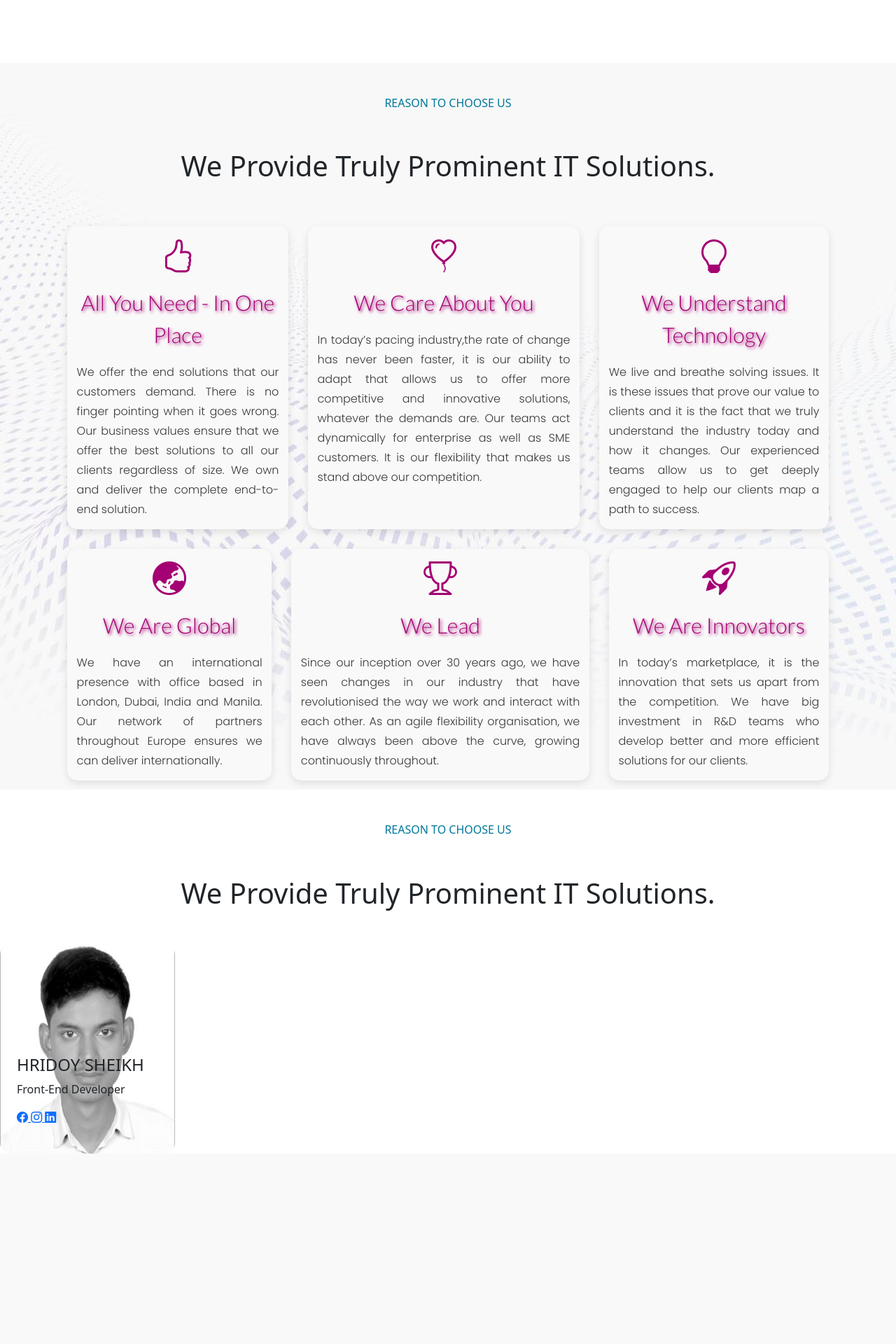
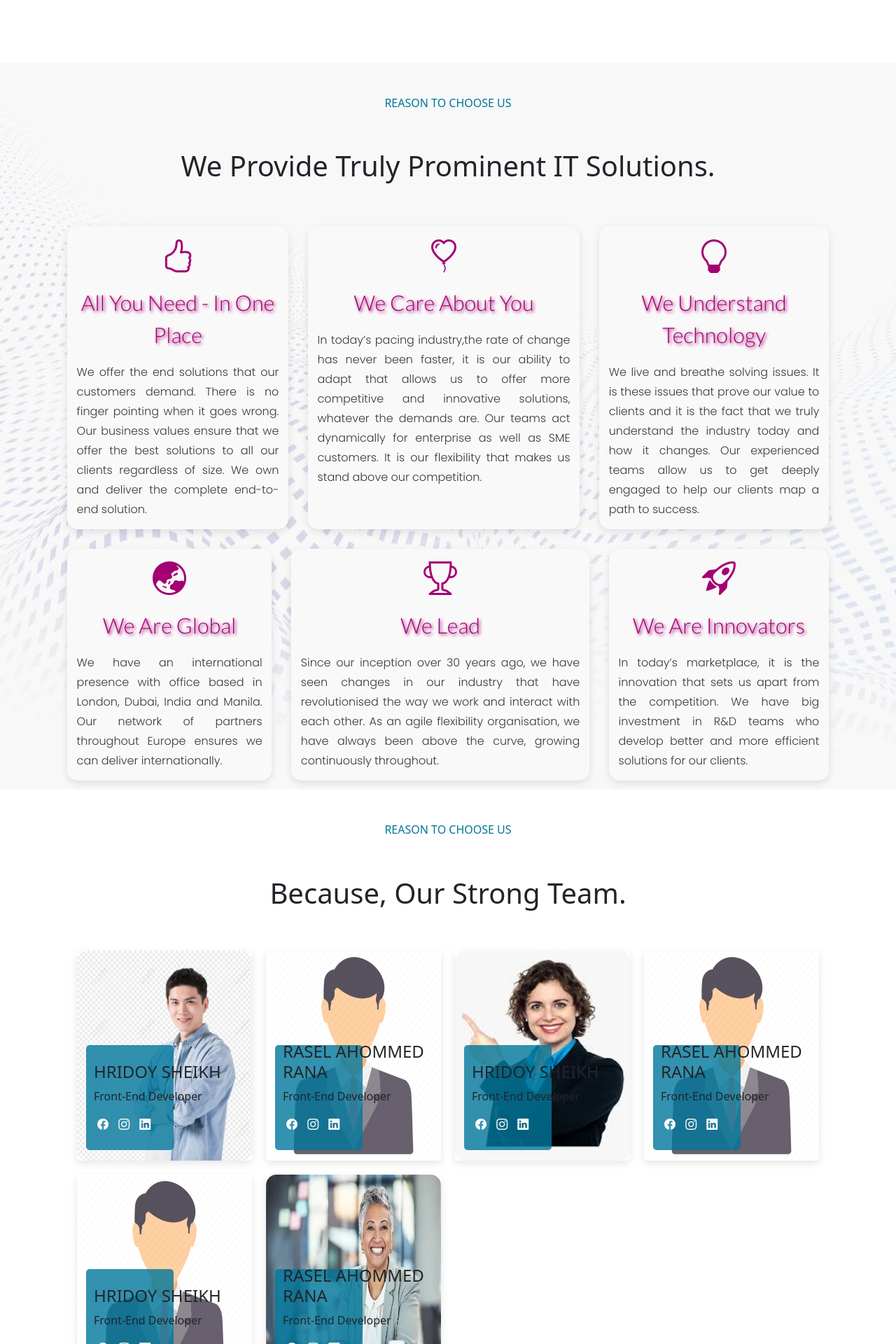
Before and after one commit to hridoysheikh15/unicorn, a PHP site: page /asset/page/aboutUs.html in a window 1280 px wide. Shown: the part 2200-4120 px from the top of the page at 70% size. Before the commit the page ends 3848 px from the top, so only its background shows below. Run offline with PHP 8.4, Linux system fonts and the light colour scheme; some web fonts are replaced.

Commit message:
about us page complete

```diff
--- a/asset/css/about.css
+++ b/asset/css/about.css
@@ -138,18 +138,51 @@
     background-color: var(--color-);
 }
 
+.all-employee {
+    display: flex;
+    justify-content: center;
+}
+
 .emp-card-detail {
     height: 300px;
     width: 250px;
-    border-radius: 15px;
+    border-radius: 5px;
     position: relative;
+    margin: 10px;
+    box-shadow: rgba(0, 0, 0, 0.1) 0px 4px 12px;
 }
+
+.img-box {
+    position: absolute;
+    height: 50%;
+    width: 50%;
+    background-color: var(--color-hover);
+    z-index: 1;
+    bottom: 5%;
+    left: 5%;
+    opacity: 0.8;
+    border-radius: 5px;
+    transition: 0.5s all ease-out;
+}
+
+.emp-card-detail:hover .img-box{
+    height: 100%;
+    width: 100%;
+    left: 0;
+    bottom: 0;
+    opacity: 0.5;
+    transition: 0.5s all ease-in;
+}
+
+/* .emp-card-detail:hover .emp-card-detail img {
+    filter: grayscale(0);
+} */
 
 .emp-card-detail img {
     height: 100%;
     width: 100%;
     border-radius: 15px;
-    filter:grayscale(1);
+    /* filter: grayscale(1); */
 }
 
 .emp-card-details {
@@ -158,10 +191,34 @@
     position: absolute;
     display: flex;
     align-items: baseline;
+    z-index: 2;
+}
+
+.emp-card, .emp-card-item {
+    display: var(--flex);
+}
+
+.emp-team {
+    padding-inline: var(--padding);
+}
+
+.emp-social-icon {
+    font-size: var(--font-sm);
+}
+
+.emp-social-icon a{
+    color: var(--color-light);
+    transition: 0.5s all ease;
+    text-decoration: none;
+    margin-inline: 5px;
 }
 
 @media (max-width: 980px) {
     .identity-img {
         display: none;
     }
+
+    .emp-card-item {
+        display: block;
+    }
 }
--- a/asset/page/aboutUs.html
+++ b/asset/page/aboutUs.html
@@ -261,13 +261,14 @@
     <!-- our employee details -->
 
     <div class="our-employee">
-        <div class="employee">
+        <div class="
+        color: var(--color-light);">
             <div class="choosing-about-content-heading">
                 <h6 class="text-uppercase py-5">
                     REASON TO CHOOSE US
                 </h6>
                 <h1 class="text-capitalize mb-5">
-                    We provide truly prominent IT solutions.
+                    because, our strong team.
                 </h1>
             </div>
             <div class="all-employee">
@@ -275,7 +276,8 @@
                     <div class="emp-card">
                         <div class="emp-card-item">
                             <div class="emp-card-detail">
-                                <img src="../image/emp-1.jpg" alt="emp">
+                                <img src="../image/emp-2.png" alt="emp">
+                                <div class="img-box"></div>
                                 <div class="emp-card-details">
                                     <div class="emp-card-content p-lg-4">
                                         <h4 class="text-uppercase">
@@ -284,7 +286,33 @@
                                         <p class="text-capitalize">
                                             Front-End Developer
                                         </p>
-                                        <p>
+                                        <p class="emp-social-icon">
+                                            <a href="#">
+                                                <i class="bi bi-facebook"></i>
+                                            </a>
+                                            <a href="#">
+                                                <i class="bi bi-instagram"></i>
+                                            </a>
+                                            <a href="#">
+                                                <i class="bi bi-linkedin"></i>
+                                            </a>
+                                        </p>
+                                    </div>
+                                </div>
+                            </div>
+
+                            <div class="emp-card-detail">
+                                <img src="../image/avatar.png" alt="emp">
+                                <div class="img-box"></div>
+                                <div class="emp-card-details">
+                                    <div class="emp-card-content p-lg-4">
+                                        <h4 class="text-uppercase">
+                                            rasel ahommed rana
+                                        </h4>
+                                        <p class="text-capitalize">
+                                            Front-End Developer
+                                        </p>
+                                        <p class="emp-social-icon">
                                             <a href="#">
                                                 <i class="bi bi-facebook"></i>
                                             </a>
@@ -299,14 +327,130 @@
                                 </div>
                             </div>
                         </div>
+
+                        <div class="emp-card">
+                            <div class="emp-card-item">
+                                <div class="emp-card-detail">
+                                    <img src="../image/emp-3.jpg" alt="emp">
+                                    <div class="img-box"></div>
+                                    <div class="emp-card-details">
+                                        <div class="emp-card-content p-lg-4">
+                                            <h4 class="text-uppercase">
+                                                Hridoy Sheikh
+                                            </h4>
+                                            <p class="text-capitalize">
+                                                Front-End Developer
+                                            </p>
+                                            <p class="emp-social-icon">
+                                                <a href="#">
+                                                    <i class="bi bi-facebook"></i>
+                                                </a>
+                                                <a href="#">
+                                                    <i class="bi bi-instagram"></i>
+                                                </a>
+                                                <a href="#">
+                                                    <i class="bi bi-linkedin"></i>
+                                                </a>
+                                            </p>
+                                        </div>
+                                    </div>
+                                </div>
+
+                                <div class="emp-card-detail">
+                                    <img src="../image/avatar.png" alt="emp">
+                                    <div class="img-box"></div>
+                                    <div class="emp-card-details">
+                                        <div class="emp-card-content p-lg-4">
+                                            <h4 class="text-uppercase">
+                                                rasel ahommed rana
+                                            </h4>
+                                            <p class="text-capitalize">
+                                                Front-End Developer
+                                            </p>
+                                            <p class="emp-social-icon">
+                                                <a href="#">
+                                                    <i class="bi bi-facebook"></i>
+                                                </a>
+                                                <a href="#">
+                                                    <i class="bi bi-instagram"></i>
+                                                </a>
+                                                <a href="#">
+                                                    <i class="bi bi-linkedin"></i>
+                                                </a>
+                                            </p>
+                                        </div>
+                                    </div>
+                                </div>
+                            </div>
+                        </div>
+                    </div>
+
+                    <div class="emp-card">
+                        <div class="emp-card">
+                            <div class="emp-card-item">
+                                <div class="emp-card-detail">
+                                    <img src="../image/avatar.png" alt="emp">
+                                    <div class="img-box"></div>
+                                    <div class="emp-card-details">
+                                        <div class="emp-card-content p-lg-4">
+                                            <h4 class="text-uppercase">
+                                                Hridoy Sheikh
+                                            </h4>
+                                            <p class="text-capitalize">
+                                                Front-End Developer
+                                            </p>
+                                            <p class="emp-social-icon">
+                                                <a href="#">
+                                                    <i class="bi bi-facebook"></i>
+                                                </a>
+                                                <a href="#">
+                                                    <i class="bi bi-instagram"></i>
+                                                </a>
+                                                <a href="#">
+                                                    <i class="bi bi-linkedin"></i>
+                                                </a>
+                                            </p>
+                                        </div>
+                                    </div>
+                                </div>
+
+                                <div class="emp-card-detail">
+                                    <img src="../image/emp-5.jpg" alt="emp">
+                                    <div class="img-box"></div>
+                                    <div class="emp-card-details">
+                                        <div class="emp-card-content p-lg-4">
+                                            <h4 class="text-uppercase">
+                                                rasel ahommed rana
+                                            </h4>
+                                            <p class="text-capitalize">
+                                                Front-End Developer
+                                            </p>
+                                            <p class="emp-social-icon">
+                                                <a href="#">
+                                                    <i class="bi bi-facebook"></i>
+                                                </a>
+                                                <a href="#">
+                                                    <i class="bi bi-instagram"></i>
+                                                </a>
+                                                <a href="#">
+                                                    <i class="bi bi-linkedin"></i>
+                                                </a>
+                                            </p>
+                                        </div>
+                                    </div>
+                                </div>
+                            </div>
+                        </div>
                     </div>
                 </div>
             </div>
         </div>
-    </div>
 
+        <!-- footer -->
 
-    <script src="../script/script.js"></script>
+        <my-footer></my-footer>
+
+        <script src="../script/script.js"></script>
 </body>
 
 </html>
```
Also changed, not shown: asset/script/customElement.js (+106 -0 lines), asset/image/avatar.png (added), asset/image/group-selfee.jpg, 1 other file.
